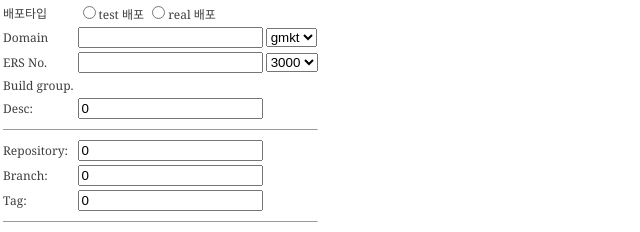
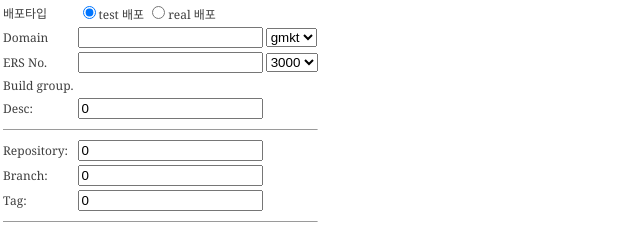
Before and after one commit to minossi/bnr, a website: page views/admin/admin_release.html in a window 1280 px wide. Shown: the top 232 px of the page, 0-640 px from the left. Drawn offline with Linux system fonts and the light colour scheme; no server answers.

Commit message:
selected radio

```diff
--- a/views/admin/admin_release.html
+++ b/views/admin/admin_release.html
@@ -350,7 +350,7 @@
     			배포타입
 			</td>
             <td>
-                <input type="radio" name="chk_info" value="test">test 배포
+                <input type="radio" name="chk_info" value="test" CHECKED >test 배포
                 <input type="radio" name="chk_info" value="rel">real 배포
             </td>
         </tr>
```
